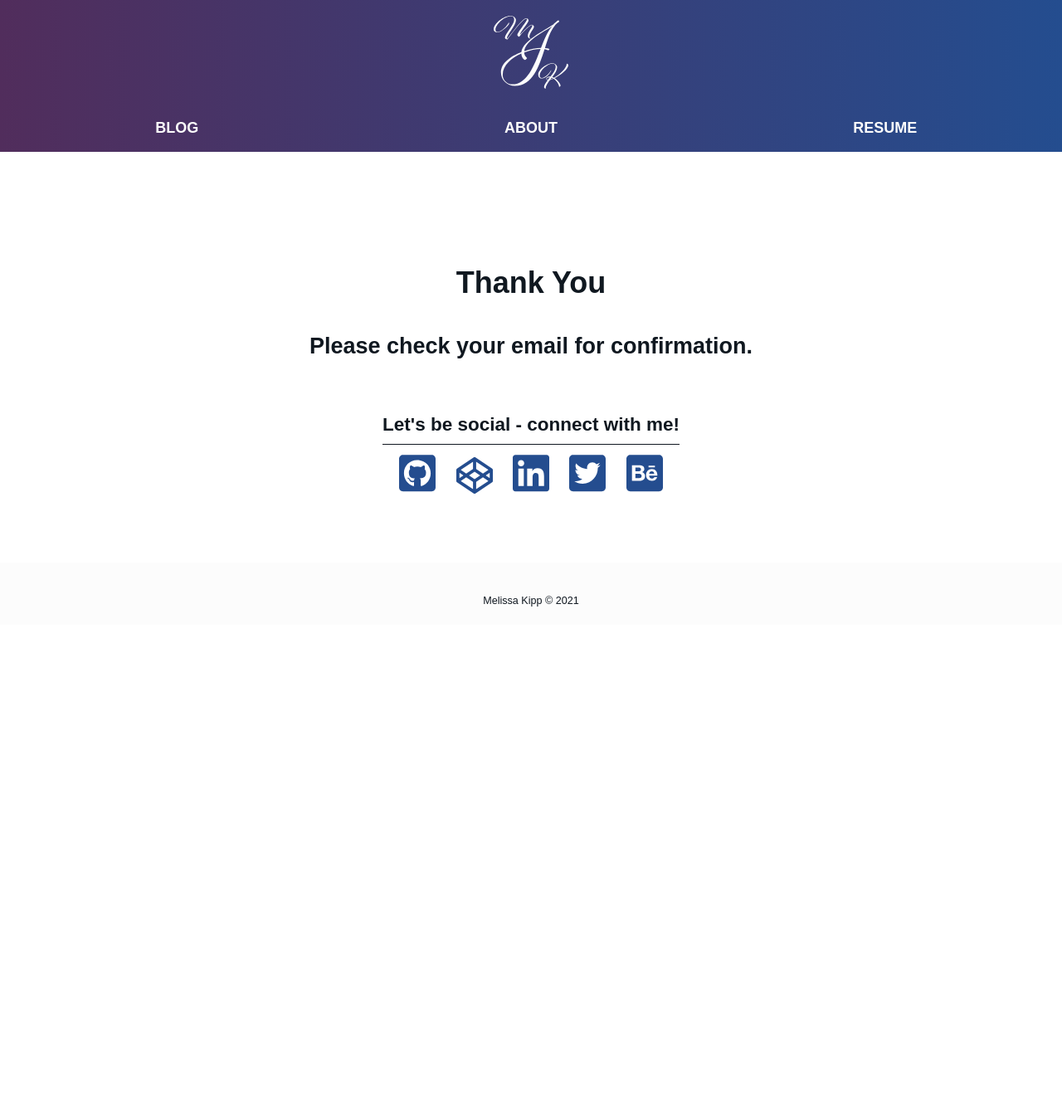
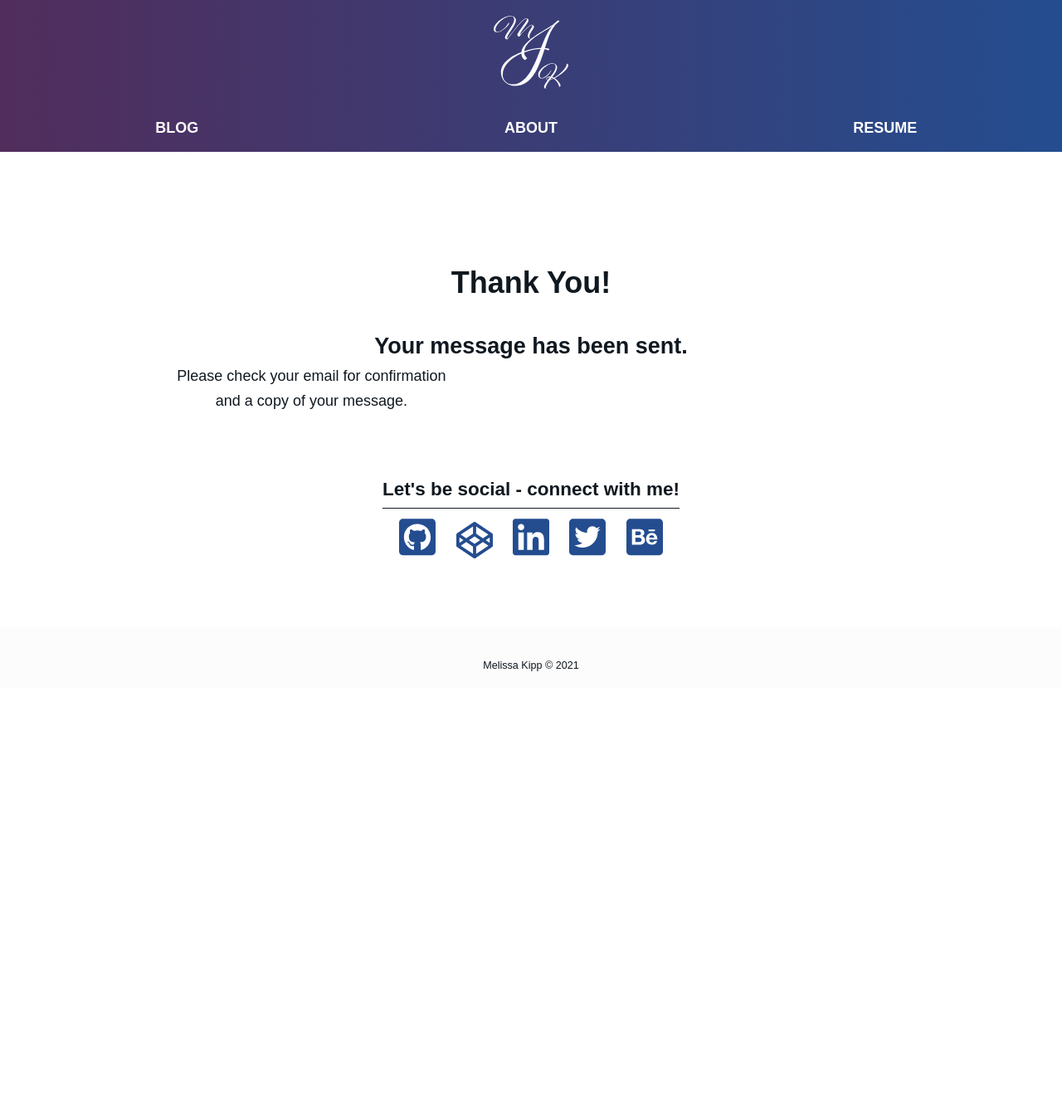
Before and after one commit to melissakipp/melissajkipp, a Jekyll site: the page built from thanks.html, in a window 1280 px wide. Shown: the whole page at 83% size. Built offline with Jekyll 4.4.1, drawn with Linux system fonts in a browser that asks for light colours; nearby versions of some CDN libraries; some web fonts are replaced.

Commit message:
fixed error that effected Chrome from rendering site

```diff
--- a/_includes/footer.html
+++ b/_includes/footer.html
@@ -137,5 +137,3 @@
 
 <!-- Menu -->
 <script src="/assets/js/menu.js"></script>
-<!-- Contact Form -->
-<script src="/assets/js/contactForm.js"></script>
--- a/index.html
+++ b/index.html
@@ -1,6 +1,4 @@
 ---
-# Feel free to add content and custom Front Matter to this file.
-# To modify the layout, see https://jekyllrb.com/docs/themes/#overriding-theme-defaults
 layout: home
 title: Home
 ---
--- a/_pages/thanks.html
+++ b/thanks.html
@@ -3,11 +3,19 @@ layout: simple
 title: "Thank You"
 ---
 
-<div class="thanks-wrapper">
-  <hgroup class="thanks-title">
-    <h1 class="page-title">{{ page.title }}</h1>
-    <h2>Please check your email for confirmation.</h2>
-  </hgroup>
+<article class="thanks-wrapper">
+  <section>
+    <hgroup class="thanks-title">
+      <h1 class="page-title">{{ page.title }}!</h1>
+      <h2>Your message has been sent.</h2>
+    </hgroup>
+    <div>
+      <p>
+        Please check your email for confirmation<br />
+        and a copy of your message.
+      </p>
+    </div>
+  </section>
 
   <!-- Social Media -->
   <section class="social-thanks">
```
Also changed, not shown: other parts of thanks.html (+1 -7 lines), _layouts/contactForm.html (added, +14 -0 lines), _pages/contact.html (+7 -6 lines), assets/js/contactForm.js (+11 -7 lines).
